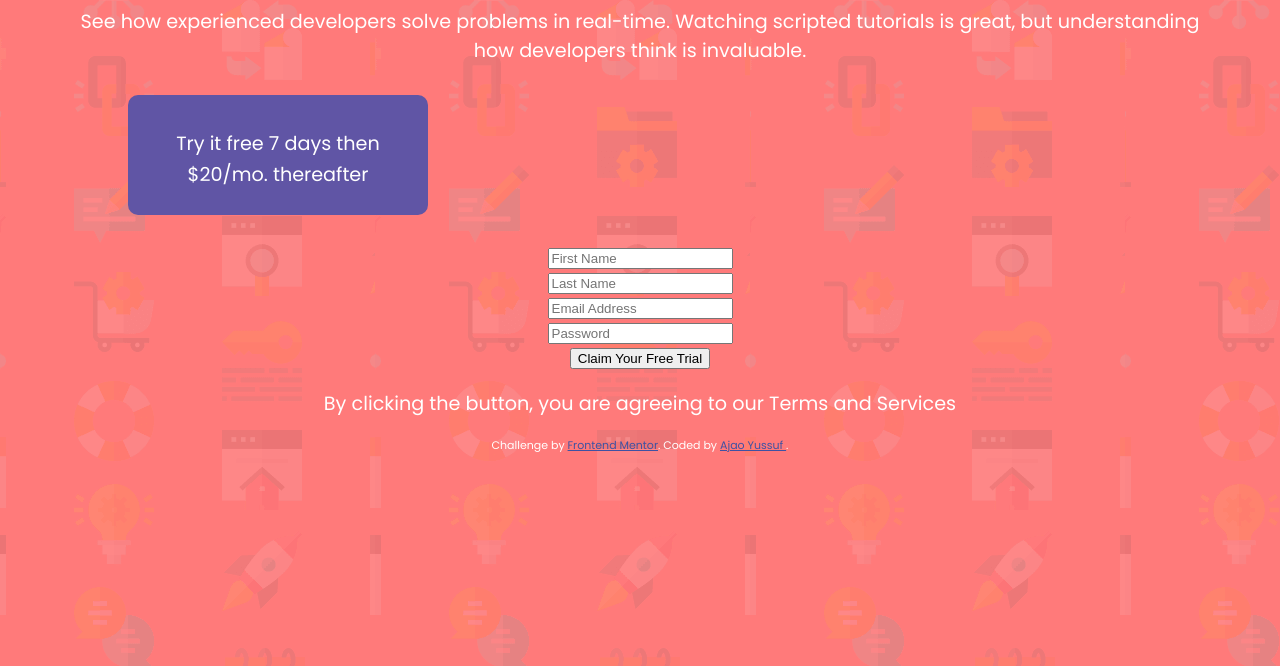
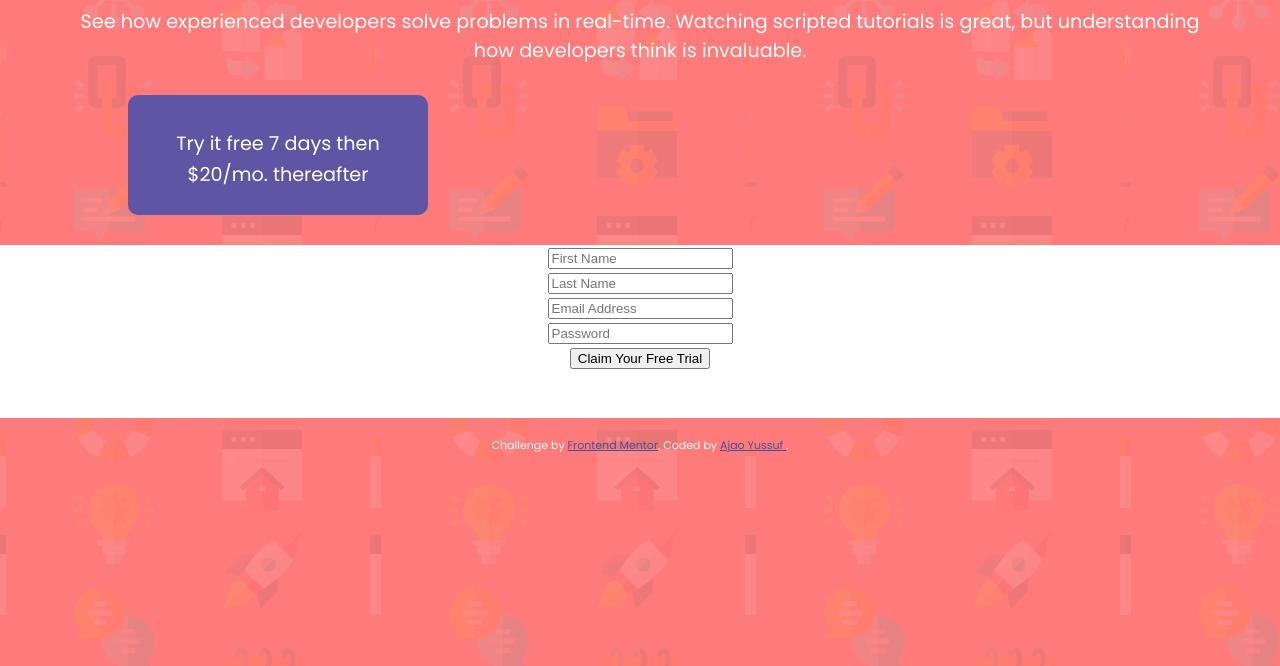
Before and after one commit to carissaayo/intro-component-with-signup-form, a plain HTML site: page index.html in a window 1280 px wide. Shown: the part 134-800 px from the top of the page. Drawn offline with Linux system fonts and the light colour scheme.

Commit message:
form styles

```diff
--- a/css/styles.css
+++ b/css/styles.css
@@ -46,3 +46,6 @@ p{
 #trial-text{
     line-height: 1.6;
 }
+#form-con{
+    background-color: white;
+}
--- a/index.html
+++ b/index.html
@@ -28,7 +28,7 @@
      <div id='trial-con'>
          <p id='trial-text'>Try it free 7 days then $20/mo. thereafter</p>
     </div>
-    <div>
+    <div id='form-con'>
         <form id='form'>
             <input type='text' placeholder="First Name"><br>
             <input type='text' placeholder="Last Name"><br>
```
